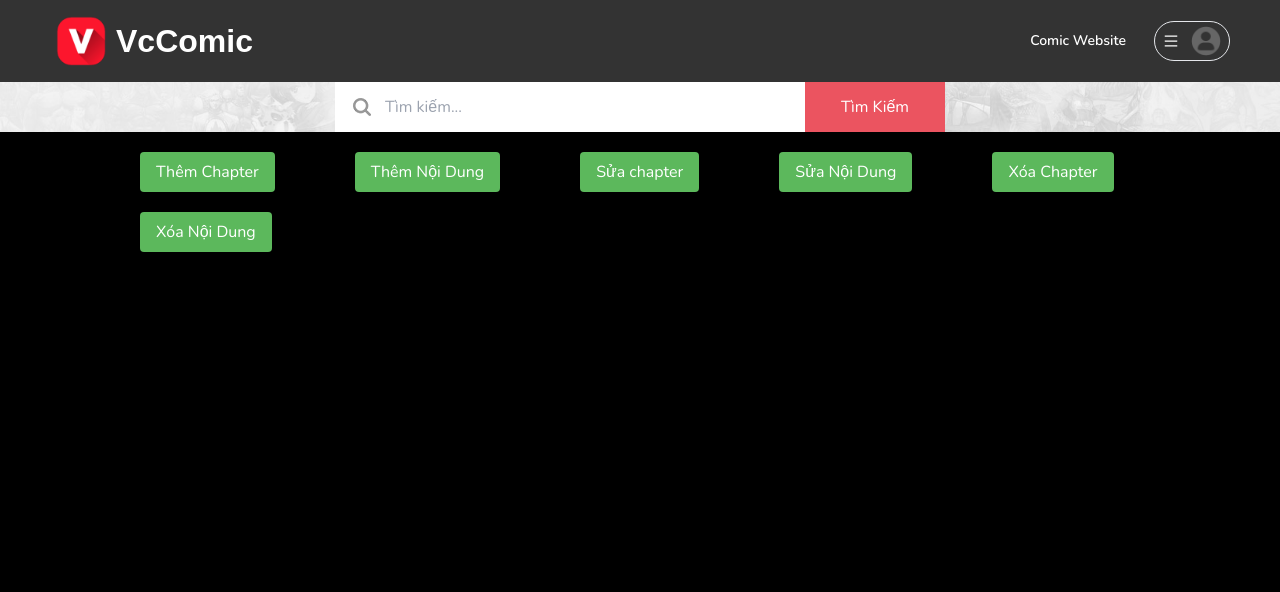
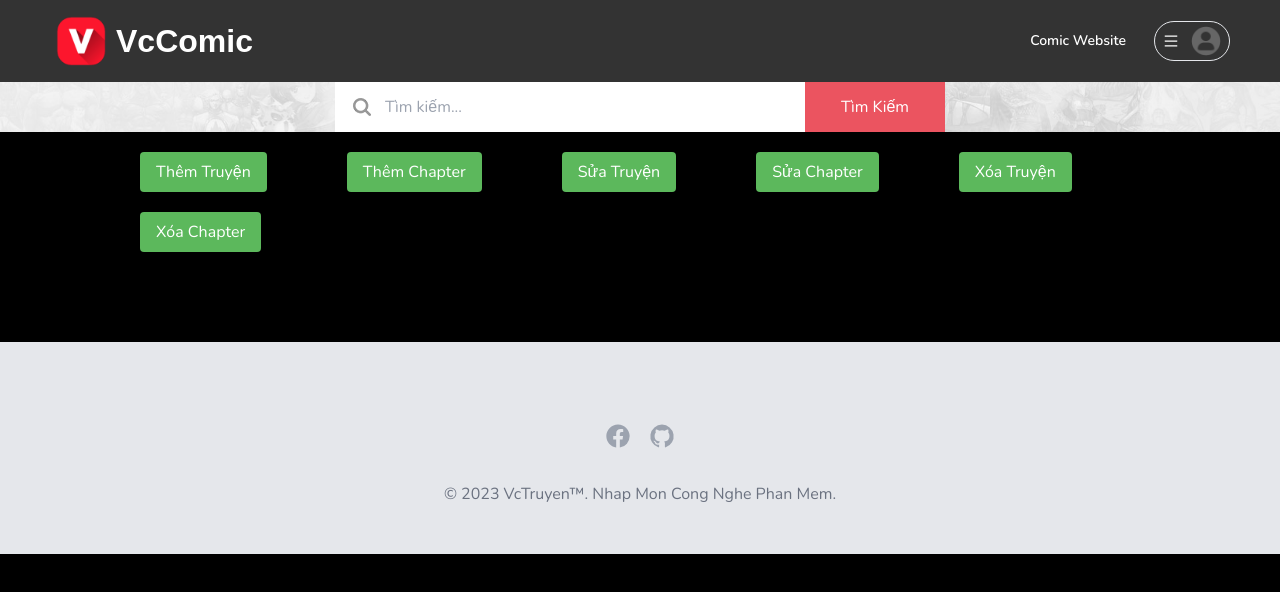
Before and after one commit to JoyceLAD/WEB, a Next.js app: page /author in a window 1280 px wide. Shown: the top 592 px of the page. Built offline with nearby package versions, Linux system fonts and the light colour scheme; no server answers.

Commit message:
Add: Footer

```diff
--- a/app/author/page.tsx
+++ b/app/author/page.tsx
@@ -2,6 +2,7 @@
 import Link from "next/link";
 import { useState } from "react";
 import { useRouter } from 'next/navigation';
+import Footer from "@/components/Footer";
 
 const logoStyles = {
     marginLeft: '40px',
@@ -33,7 +34,7 @@ const h1_style = {
 const sectionStyles = {
     // backgroundColor: '#476',
     // backgroundImage: 'search-bg.webp',
-    margin:'10px 60px 0 60px'
+    margin: '10px 60px 0 60px'
 };
 
 
@@ -42,61 +43,22 @@ const AuthorPage = () => {
     return (
         <>
             <section style={sectionStyles}>
+                <button className="btn btn-success" >Thêm Truyện</button>
                 <button className="btn btn-success" >Thêm Chapter</button>
-                <button className="btn btn-success" >Thêm Nội Dung</button>
-                <button className="btn btn-success" >Sửa chapter</button>
-                <button className="btn btn-success" >Sửa Nội Dung</button>
+                <button className="btn btn-success" >Sửa Truyện</button>
+                <button className="btn btn-success" >Sửa Chapter</button>
+                <button className="btn btn-success" >Xóa Truyện</button>
                 <button className="btn btn-success" >Xóa Chapter</button>
-                <button className="btn btn-success" >Xóa Nội Dung</button>
             </section>
 
+            <section>
+
+            </section>
+            <footer className="copyright">
+                <Footer/>
+            </footer>
+
             <style jsx>{`
-        body {
-          font-family: 'Arial', sans-serif;
-          margin: 0;
-          padding: 0;
-          display: grid;
-          grid-template-rows: auto 1fr auto;
-          min-height: 100vh;
-        }
-
-        header {
-          background-color: #333;
-          color: #fff;
-          padding: 1rem;
-          display: flex;
-          justify-content: space-between;
-          align-items: center;
-          background-image: url('search-bg.webp');
-        }
-
-        .logo-container {
-          display: flex;
-          align-items: center;
-        }
-
-        .logo {
-          max-width: 50px;
-          margin-right: 1rem;
-        }
-
-        .dashboard-title {
-          margin: 0;
-          text-align: center;
-          flex-grow: 1;
-        }
-
-        .search-bar {
-          display: flex;
-          align-items: center;
-        }
-
-        input {
-          padding: 0.5rem;
-          font-size: 1rem;
-          margin-right: 0.5rem;
-        }
-
         button {
           padding: 0.5rem 1rem;
           font-size: 1rem;
@@ -107,14 +69,6 @@ const AuthorPage = () => {
           margin-left: 60px;
           margin-bottom: 20px;
         }
-
-        .btn-info {
-          background-color: #5bc0de;
-          color: #fff;
-          margin-left: 50px;
-          margin-top:20px;
-        }
-
         .btn-success {
           background-color: #5cb85c;
           color: #fff;
@@ -122,35 +76,21 @@ const AuthorPage = () => {
           margin-top: 10px;
           margin-bottom: 10px;
         }
-
-        .btn-warning {
-          background-color: #f0ad4e;
-          color: #fff;
-          margin-left: 50px;
-          margin-top:20px;
+        .footer{
+            position: bottom;
+        }
+        .container {
+            position: relative;
+        }
+        .copyright {
+            position: relative;
+            bottom: 0;
+            right:0;
+            left:0;
         }
 
-        .btn-error {
-          background-color: #d9534f;
-          color: #fff;
-          margin-left: 50px;
-          margin-top:20px;
-        }
 
-        main {
-          padding: 1rem;
-        }
-
-        footer {
-          background-color: #333;
-          color: #fff;
-          padding: 1rem;
-          text-align: center;
-        }
-
-        /* Add additional styling as needed */
       `}</style>
-
         </>
 
     )
--- a/app/page.tsx
+++ b/app/page.tsx
@@ -5,7 +5,8 @@ import ListingCard from "@/components/listing/ListingCard";
 import getCurrentUser from "./actions/getCurrentUser";
 import getListComic, { IdComicList } from "./actions/getListComic";
 import Banner from "@/components/Banner";
-import Search from "@/components/navbar/Search"
+import Footer from "@/components/Footer";
+
 interface HomeProps {
   searchParams: IdComicList;
 }
@@ -24,8 +25,9 @@ export default async function Home({ searchParams }: HomeProps) {
 
   return (
     <ClientOnly>
-      {/* <Banner/> */}
+
       <Container>
+      <Banner/>
         <div className="pt-24 grid grid-cols-1 sm:grid-cols-2 md:grid-cols-3 lg:grid-cols-3 xl:grid-cols-4 2xl:grid-cols-4 gap-8 overflow-x-hidden">
           {listing.map((list) => {
             return (
@@ -38,6 +40,7 @@ export default async function Home({ searchParams }: HomeProps) {
           })}
         </div>
       </Container>
+      <Footer/>
     </ClientOnly>
   );
 }
--- /dev/null
+++ b/components/Footer.tsx
@@ -0,0 +1,62 @@
+const Footer = () => {
+    return (
+        <footer className='bg-gray-200 dark:bg-gray-800 mt-20'>
+          <div className='container space-y-8 overflow-hidden py-12'>
+            <div className='flex justify-center mt-8 space-x-4'>
+              <a
+                href=''
+                rel='noopener noreferrer'
+                target='_blank'
+                className='text-gray-400 hover:text-gray-500 dark:text-gray-300 dark:hover:text-gray-200'
+              >
+                <span className='sr-only'>Facebook</span>
+                <svg
+                  xmlns='http://www.w3.org/2000/svg'
+                  xmlnsXlink='http://www.w3.org/1999/xlink'
+                  aria-hidden='true'
+                  role='img'
+                  className='icon'
+                  width='28px'
+                  height='28px'
+                  viewBox='0 0 24 24'
+                  data-v-c3ad5561
+                >
+                  <path
+                    fill='currentColor'
+                    d='M12 2.04c-5.5 0-10 4.49-10 10.02c0 5 3.66 9.15 8.44 9.9v-7H7.9v-2.9h2.54V9.85c0-2.51 1.49-3.89 3.78-3.89c1.09 0 2.23.19 2.23.19v2.47h-1.26c-1.24 0-1.63.77-1.63 1.56v1.88h2.78l-.45 2.9h-2.33v7a10 10 0 0 0 8.44-9.9c0-5.53-4.5-10.02-10-10.02Z'
+                  />
+                </svg>
+              </a>
+              <a
+                href='https://github.com/JoyceLAD/cnpm.git'
+                rel='noopener noreferrer'
+                target='_blank'
+                className='text-gray-400 hover:text-gray-500 dark:text-gray-300 dark:hover:text-gray-200'
+              >
+                <span className='sr-only'>GitHub</span>
+                <svg
+                  xmlns='http://www.w3.org/2000/svg'
+                  xmlnsXlink='http://www.w3.org/1999/xlink'
+                  aria-hidden='true'
+                  role='img'
+                  className='icon'
+                  width='28px'
+                  height='28px'
+                  viewBox='0 0 24 24'
+                  data-v-c3ad5561
+                >
+                  <path
+                    fill='currentColor'
+                    d='M12 2.247a10 10 0 0 0-3.162 19.487c.5.088.687-.212.687-.475c0-.237-.012-1.025-.012-1.862c-2.513.462-3.163-.613-3.363-1.175a3.636 3.636 0 0 0-1.025-1.413c-.35-.187-.85-.65-.013-.662a2.001 2.001 0 0 1 1.538 1.025a2.137 2.137 0 0 0 2.912.825a2.104 2.104 0 0 1 .638-1.338c-2.225-.25-4.55-1.112-4.55-4.937a3.892 3.892 0 0 1 1.025-2.688a3.594 3.594 0 0 1 .1-2.65s.837-.262 2.75 1.025a9.427 9.427 0 0 1 5 0c1.912-1.3 2.75-1.025 2.75-1.025a3.593 3.593 0 0 1 .1 2.65a3.869 3.869 0 0 1 1.025 2.688c0 3.837-2.338 4.687-4.563 4.937a2.368 2.368 0 0 1 .675 1.85c0 1.338-.012 2.413-.012 2.75c0 .263.187.575.687.475A10.005 10.005 0 0 0 12 2.247Z'
+                  />
+                </svg>
+              </a>
+            </div>
+            <p className='mt-8 text-base leading-6 text-center text-gray-500 dark:text-gray-300'>
+              © 2023 VcTruyen™. Nhap Mon Cong Nghe Phan Mem.
+            </p>
+          </div>
+        </footer>
+      )
+}
+export default Footer
```
